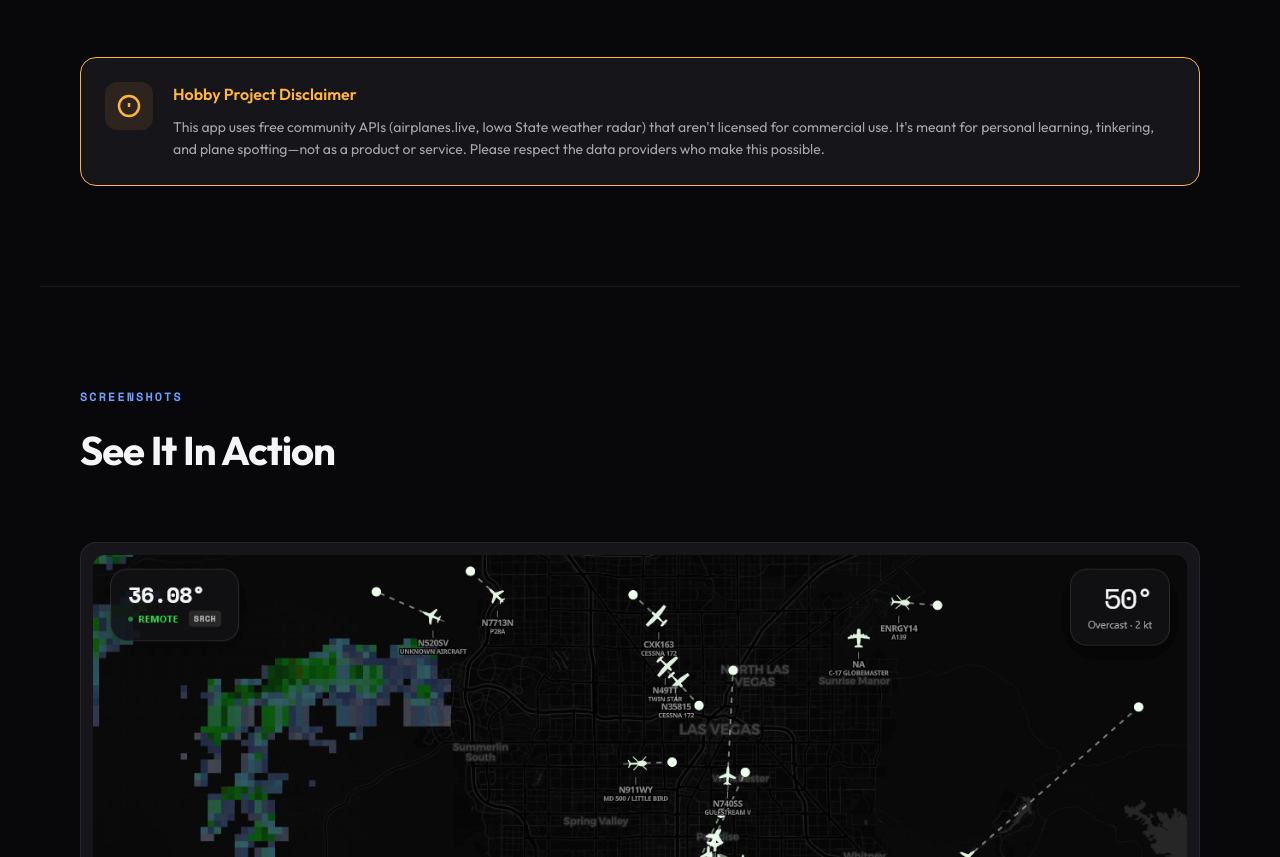
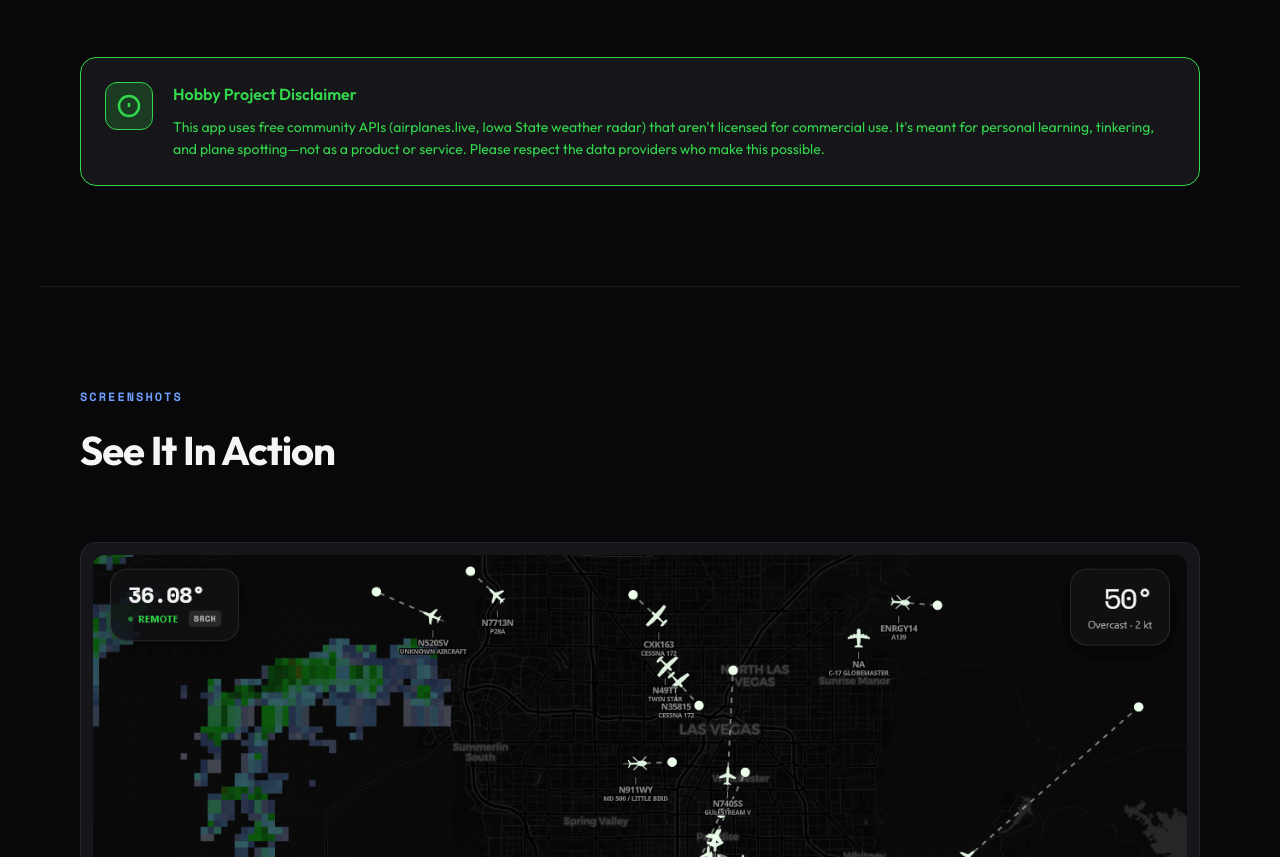
Before and after one commit to flourcode/planepatrol, a plain HTML site: page index.html in a window 1280 px wide. Shown: the part 1494-2351 px from the top of the page. Drawn offline with nearby package versions, Linux system fonts and the light colour scheme.

Commit message:
Add files via upload

```diff
--- a/index.html
+++ b/index.html
@@ -445,7 +445,7 @@
             display: flex;
             gap: 20px;
             background: var(--surface);
-            border: 1px solid var(--warning);
+            border: 1px solid var(--success);
             border-radius: 16px;
             padding: 24px;
             margin-top: 60px;
@@ -455,12 +455,13 @@
             flex-shrink: 0;
             width: 48px;
             height: 48px;
-            background: rgba(255, 179, 64, 0.1);
+            background: var(--success-glow);
+            border: 1px solid var(--success);
             border-radius: 12px;
             display: flex;
             align-items: center;
             justify-content: center;
-            color: var(--warning);
+            color: var(--success);
         }
 
         .disclaimer-icon svg { width: 24px; height: 24px; }
@@ -469,12 +470,12 @@
             font-size: 16px;
             font-weight: 600;
             margin-bottom: 8px;
-            color: var(--warning);
+            color: var(--success);
         }
 
         .disclaimer-content p {
             font-size: 14px;
-            color: var(--text-secondary);
+            color: var(--success);
             line-height: 1.6;
         }
 
```
